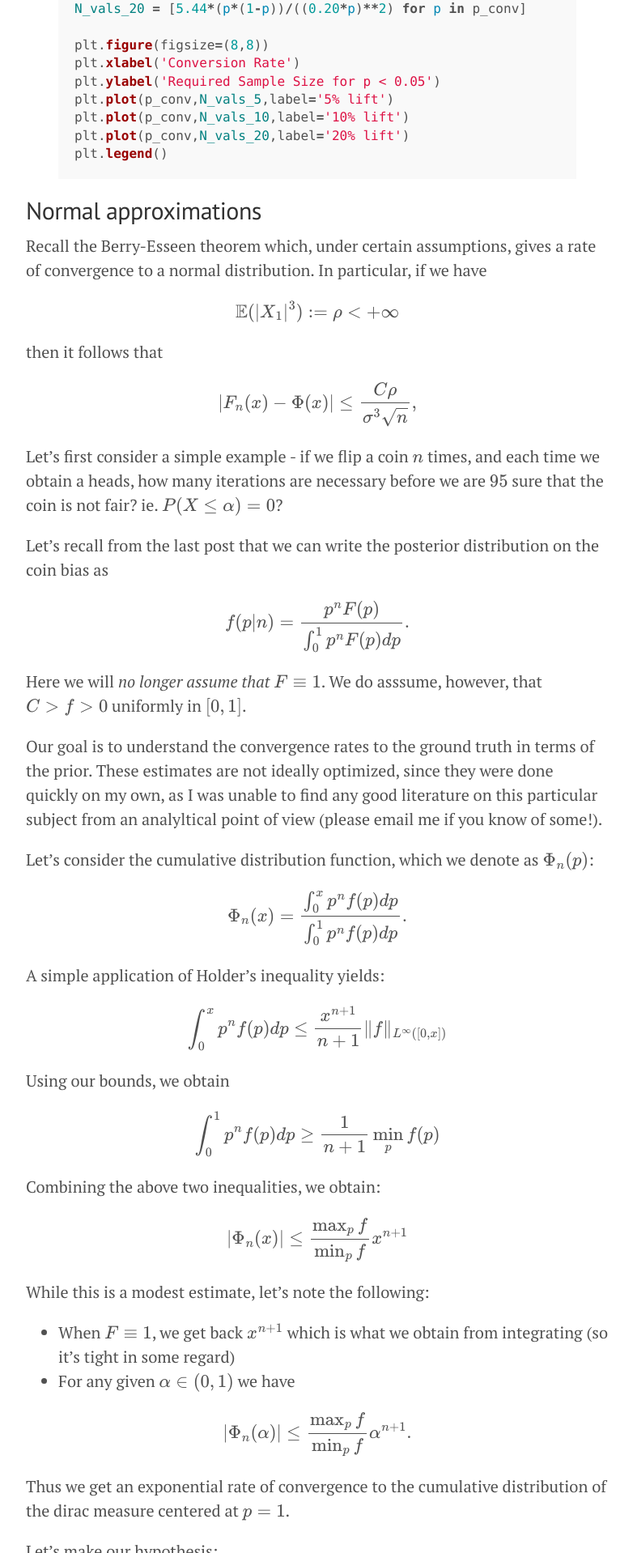
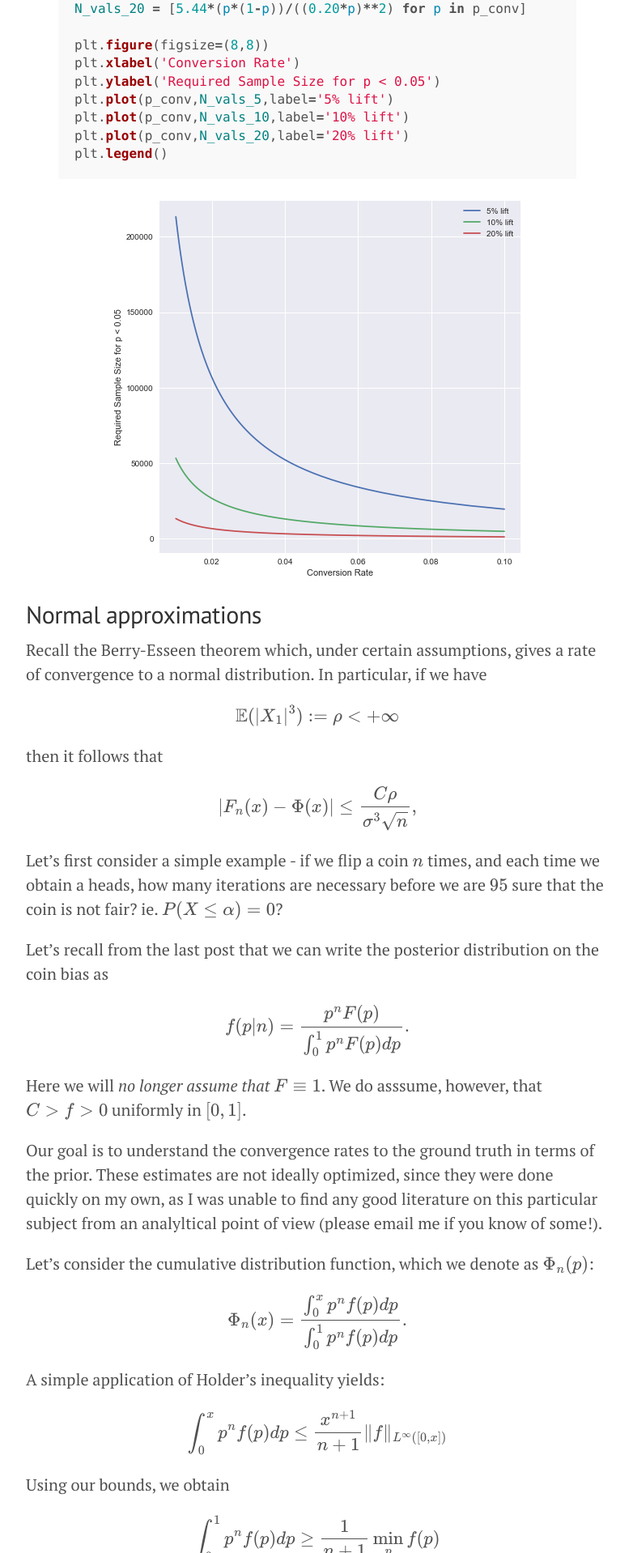
Before and after one commit to doriang102/doriang102.github.io, a Jekyll site: the page built from _posts/2017-06-10-hypothesis-testing-part-2-in-progress.md, in a window 1280 px wide. Shown: the part 2673-4591 px from the top of the page at 81% size, without its empty margins (248-1030 px from the left). Built offline with Jekyll 4.4.1, drawn with Linux system fonts in a browser that asks for light colours; our own code applies the rules of GitHub Pages for plain Markdown files; formulas are drawn with MathJax 3.

Commit message:
Update 2017-06-10-hypothesis-testing-part-2-in-progress.md

```diff
--- a/_posts/2017-06-10-hypothesis-testing-part-2-in-progress.md
+++ b/_posts/2017-06-10-hypothesis-testing-part-2-in-progress.md
@@ -92,7 +92,7 @@ plt.plot(p_conv,N_vals_20,label='20% lift')
 plt.legend()
 {% endhighlight %}
 
-
+![](/img/pvalue_power.png?raw=true)
 ## Normal approximations
 
 Recall the Berry-Esseen theorem which, under certain assumptions, gives a rate of convergence to a normal distribution. In particular, if we have
```
